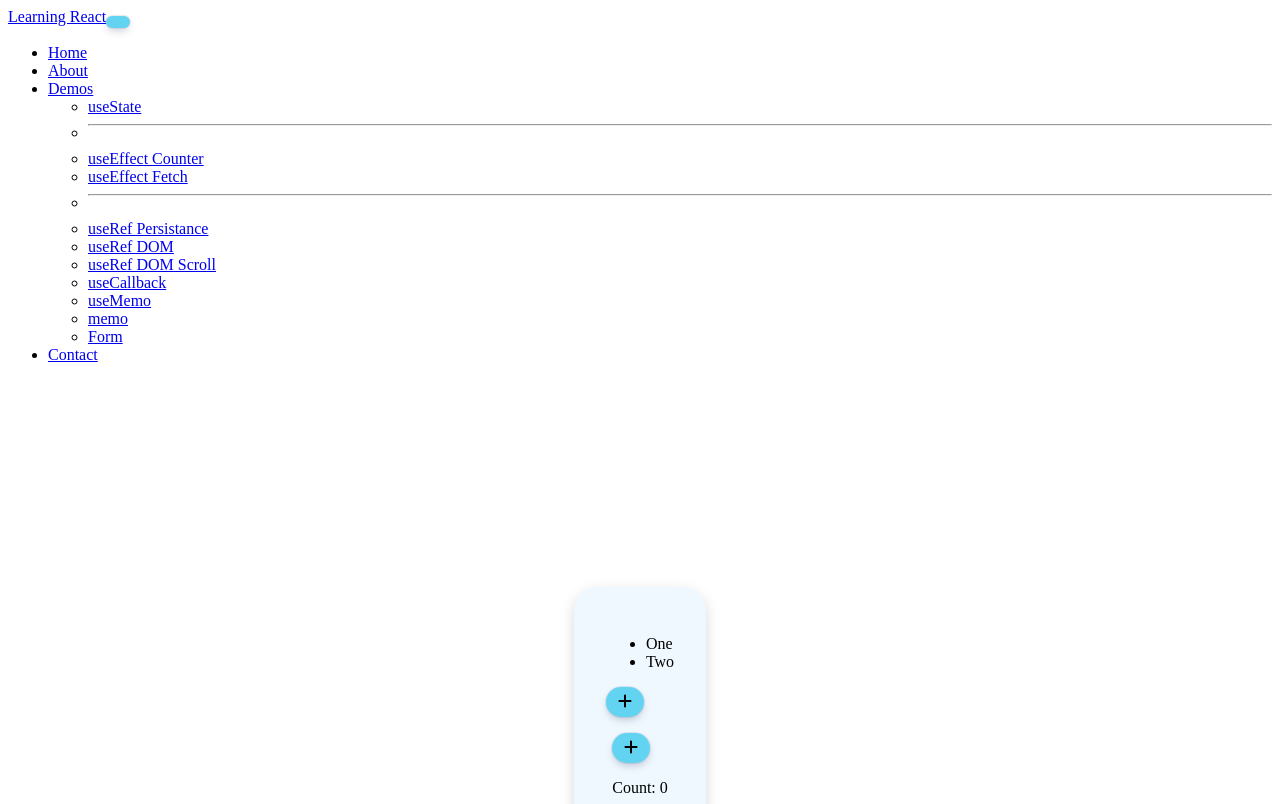
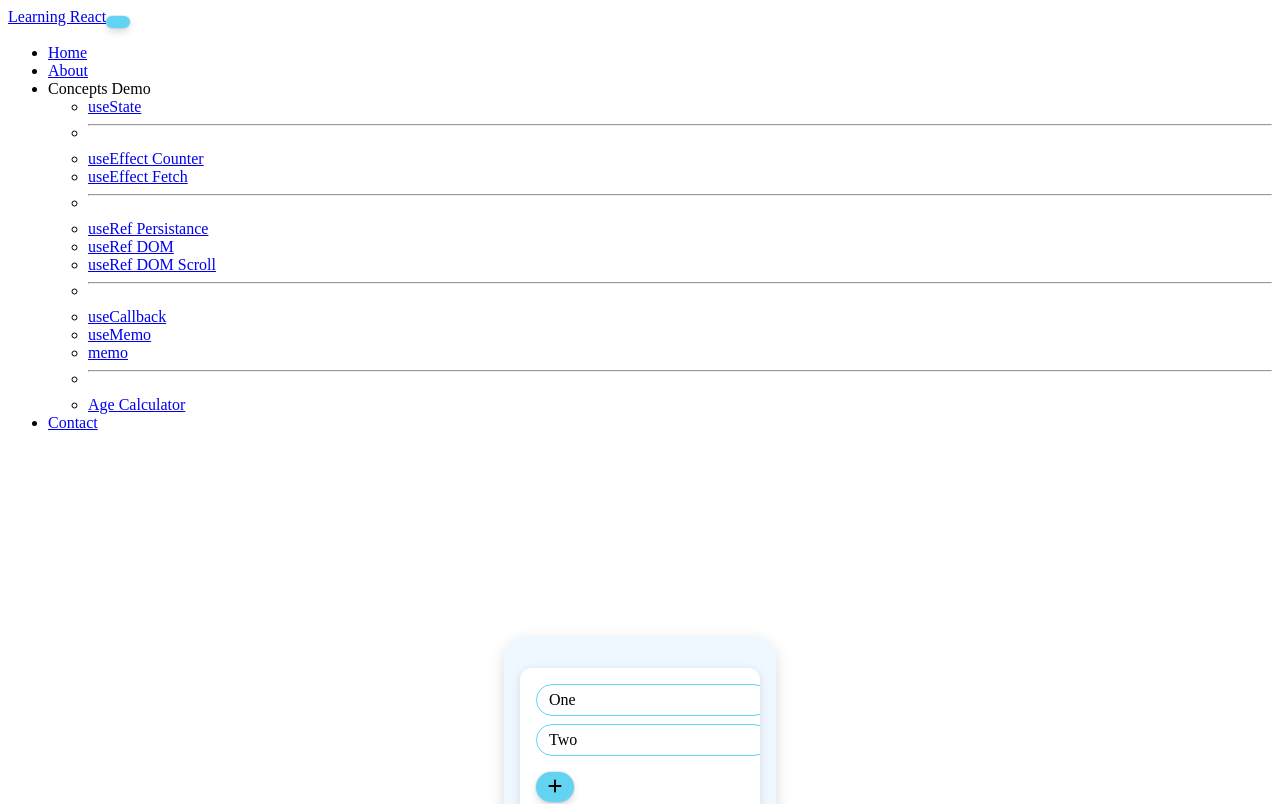
Before and after one commit to manikant-codes/react-course-files, a React (Create React App) app: page /memo in a window 1280 px wide. Shown: the top 804 px of the page. Built offline with nearby package versions, Linux system fonts and the light colour scheme; the HTML template or start-up script is replaced by a standard one.

Commit message:
added more css to the demos

```diff
--- a/src/App.js
+++ b/src/App.js
@@ -1,5 +1,4 @@
 import { BrowserRouter, Route, Routes } from "react-router-dom";
-import Form from "./components/demos/Form";
 import UseEffectCounterDemo from "./components/demos/UseEffectCounterDemo";
 import UseStateDemo from "./components/demos/UseStateDemo";
 import MemoDemo from "./components/demos/memoDemo/MemoDemo";
@@ -13,6 +12,7 @@ import Layout from "./layout/Layout";
 import PageNotFound from "./pages/404";
 import About from "./pages/About";
 import Contact from "./pages/Contact";
+import AgeCalculator from "./components/demos/AgeCalculator";
 import Home from "./pages/Home";
 
 function App() {
@@ -23,7 +23,7 @@ function App() {
           <Route index element={<Home />} />
           <Route path="about" element={<About />} />
           <Route path="contact" element={<Contact />} />
-          <Route path="form" element={<Form />} />
+          <Route path="ageCalculator" element={<AgeCalculator />} />
           <Route path="useState" element={<UseStateDemo />} />
           <Route path="useEffectCounter" element={<UseEffectCounterDemo />} />
           <Route path="useEffectFetch" element={<UseEffectFetchDemo />} />
--- a/src/components/demos/Form.jsx
+++ b/src/components/demos/AgeCalculator.jsx
@@ -1,6 +1,6 @@
 import React, { useState } from "react";
 
-function Form() {
+function AgeCalculator() {
   const [birthYear, setBirthYear] = useState();
   const [age, setAge] = useState();
 
@@ -24,6 +24,7 @@ function Form() {
             type="number"
             name="birthYear"
             value={birthYear}
+            placeholder="Birth year e.g. 1992"
             onChange={handleChange}
           />
           <button type="submit">Get Age</button>
@@ -36,4 +37,4 @@ function Form() {
   );
 }
 
-export default Form;
+export default AgeCalculator;
--- a/src/components/demos/memoDemo/MemoDemo.jsx
+++ b/src/components/demos/memoDemo/MemoDemo.jsx
@@ -2,6 +2,7 @@ import React, { useState } from "react";
 import ToDoList from "./ToDoList";
 import { FontAwesomeIcon } from "@fortawesome/react-fontawesome";
 import { faPlus } from "@fortawesome/free-solid-svg-icons";
+import styles from "../../../styles/MemoDemo.module.css";
 
 function MemoDemo() {
   const [toDos, setToDos] = useState(["One", "Two"]);
@@ -11,13 +12,13 @@ function MemoDemo() {
   return (
     <div className="demoContainer">
       <div className="demoWrapper" style={{ flexDirection: "column" }}>
-        <div>
+        <div className={`${styles.toDosWrapper}`}>
           <ToDoList toDos={toDos} />
           <button onClick={() => setToDos((todo) => [...todo, "New Item"])}>
             <FontAwesomeIcon icon={faPlus} />
           </button>
         </div>
-        <div>
+        <div className={`${styles.counterWrapper}`}>
           <button onClick={() => setCount((c) => c + 1)}>
             <FontAwesomeIcon icon={faPlus} />
           </button>
--- a/src/components/demos/useCallbackDemo/Todos.jsx
+++ b/src/components/demos/useCallbackDemo/Todos.jsx
@@ -1,29 +1,18 @@
 import React, { memo } from "react";
+import styles from "../../../styles/UseCallbackDemo.module.css";
 
-function Todos(props) {
+function ToDos(props) {
   const { todos, addTodo } = props;
   console.log("Child Rendered");
   return (
-    <div>
-      <h2 style={{ marginBottom: "16px" }}>My Todos</h2>
+    <div className={`${styles.toDosWrapper}`}>
+      <h2>My Todos</h2>
       {todos.map((todo, index) => {
-        return (
-          <p
-            key={index}
-            style={{
-              backgroundColor: "rgba(255, 255, 255)",
-              padding: "4px 8px",
-              borderRadius: "8px",
-              boxShadow: "rgba(0, 0, 0, 0.18) 0px 2px 4px",
-            }}
-          >
-            {todo}
-          </p>
-        );
+        return <p key={index}>{todo}</p>;
       })}
       <button onClick={addTodo}>Add Todo</button>
     </div>
   );
 }
 
-export default memo(Todos);
+export default memo(ToDos);
--- a/src/components/demos/useCallbackDemo/UseCallbackDemo.jsx
+++ b/src/components/demos/useCallbackDemo/UseCallbackDemo.jsx
@@ -1,7 +1,8 @@
 import { faPlus } from "@fortawesome/free-solid-svg-icons";
 import { FontAwesomeIcon } from "@fortawesome/react-fontawesome";
 import React, { useCallback, useState } from "react";
-import Todos from "./Todos";
+import styles from "../../../styles/UseCallbackDemo.module.css";
+import ToDos from "./ToDos";
 
 function UseCallbackDemo() {
   const [count, setCount] = useState(0);
@@ -18,14 +19,14 @@ function UseCallbackDemo() {
   return (
     <div className="demoContainer">
       <div className="demoWrapper" style={{ gap: "32px" }}>
-        <div style={{ display: "flex", gap: "16px", alignItems: "center" }}>
+        <div className={`${styles.counterWrapper}`}>
           <button onClick={increment}>
             <FontAwesomeIcon icon={faPlus} />
           </button>
           <p style={{ margin: "0px" }}>Count: {count}</p>
         </div>
         <div>
-          <Todos todos={todos} addTodo={addTodo} />
+          <ToDos todos={todos} addTodo={addTodo} />
         </div>
       </div>
     </div>
--- a/src/index.css
+++ b/src/index.css
@@ -25,10 +25,8 @@ button:active {
 input {
   border-radius: 32px;
   padding: 5px 12px;
-  border: solid 1px #f0f0f0;
+  border: solid 1px #d1d1d1;
   outline: none;
-  box-shadow: rgb(204, 219, 232) 3px 3px 6px 0px inset,
-    rgba(255, 255, 255, 0.5) -3px -3px 6px 1px inset;
 }
 
 input:focus {
--- a/src/layout/Navbar.jsx
+++ b/src/layout/Navbar.jsx
@@ -20,7 +20,7 @@ function Navbar() {
   return (
     <nav className="navbar navbar-expand-lg bg-body-tertiary" ref={ref}>
       <div className="container-fluid">
-        <a className="navbar-brand" href="#">
+        <a className="navbar-brand" href="/">
           Learning React
         </a>
         <button
@@ -47,15 +47,14 @@ function Navbar() {
               </Link>
             </li>
             <li className="nav-item dropdown">
-              <a
+              <span
                 className="nav-link dropdown-toggle"
-                href="#"
                 role="button"
                 data-bs-toggle="dropdown"
                 aria-expanded="false"
               >
-                Demos
-              </a>
+                Concepts Demo
+              </span>
               <ul className="dropdown-menu">
                 <li>
                   <Link className="dropdown-item" to="/useState">
@@ -94,6 +93,9 @@ function Navbar() {
                   </Link>
                 </li>
                 <li>
+                  <hr className="dropdown-divider" />
+                </li>
+                <li>
                   <Link className="dropdown-item" to="/useCallback">
                     useCallback
                   </Link>
@@ -109,8 +111,11 @@ function Navbar() {
                   </Link>
                 </li>
                 <li>
-                  <Link className="dropdown-item" to="/form">
-                    Form
+                  <hr className="dropdown-divider" />
+                </li>
+                <li>
+                  <Link className="dropdown-item" to="/ageCalculator">
+                    Age Calculator
                   </Link>
                 </li>
               </ul>
--- /dev/null
+++ b/src/styles/MemoDemo.module.css
@@ -0,0 +1,48 @@
+.toDosWrapper {
+  display: flex;
+  flex-direction: column;
+  width: 100%;
+  gap: 16px;
+  max-height: 250px;
+  overflow-y: auto;
+  padding: 16px;
+  background-color: white;
+  box-shadow: rgba(99, 99, 99, 0.2) 0px 2px 8px 0px;
+  border-radius: 12px;
+}
+
+.toDosWrapper > div > ul {
+  list-style: none;
+  padding: 0;
+  margin: 0;
+  width: 100%;
+  display: flex;
+  flex-direction: column;
+  gap: 8px;
+}
+
+.toDosWrapper > div > ul > li {
+  border: solid 1px #62d4f2;
+  width: 100%;
+  min-width: 150px;
+  padding: 6px 12px;
+  border-radius: 32px;
+  background-color: white;
+}
+
+.counterWrapper {
+  display: flex;
+  align-items: center;
+  justify-content: center;
+  gap: 16px;
+  background-color: white;
+  width: 100%;
+  padding: 16px;
+  box-shadow: rgba(99, 99, 99, 0.2) 0px 2px 8px 0px;
+  border-radius: 12px;
+}
+
+.counterWrapper > p {
+  margin-bottom: 0px;
+  border-radius: 12px;
+}
--- /dev/null
+++ b/src/styles/UseCallbackDemo.module.css
@@ -0,0 +1,31 @@
+.counterWrapper {
+  display: flex;
+  align-items: center;
+  gap: 16px;
+  background-color: white;
+  height: 100% !important;
+  padding: 16px;
+  border-radius: 12px;
+  box-shadow: rgba(99, 99, 99, 0.2) 0px 2px 8px 0px;
+}
+
+.toDosWrapper {
+  background-color: white;
+  padding: 24px;
+  box-shadow: rgba(99, 99, 99, 0.2) 0px 2px 8px 0px;
+  border-radius: 12px;
+  max-height: 300px;
+  overflow-y: auto;
+}
+
+.toDosWrapper > h2 {
+  margin-bottom: 16px;
+}
+
+.toDosWrapper > p {
+  background-color: rgba(255, 255, 255);
+  padding: 4px 8px;
+  border-radius: 32px;
+  border: solid 1px #62d4f2;
+  margin-bottom: 12px;
+}
```
